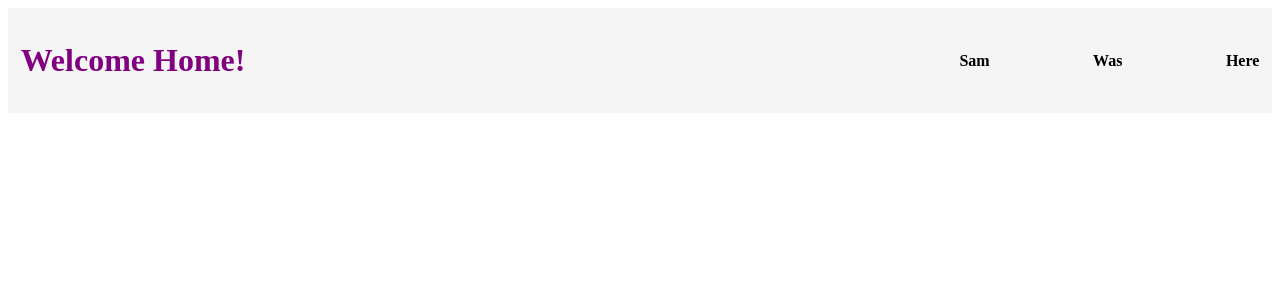
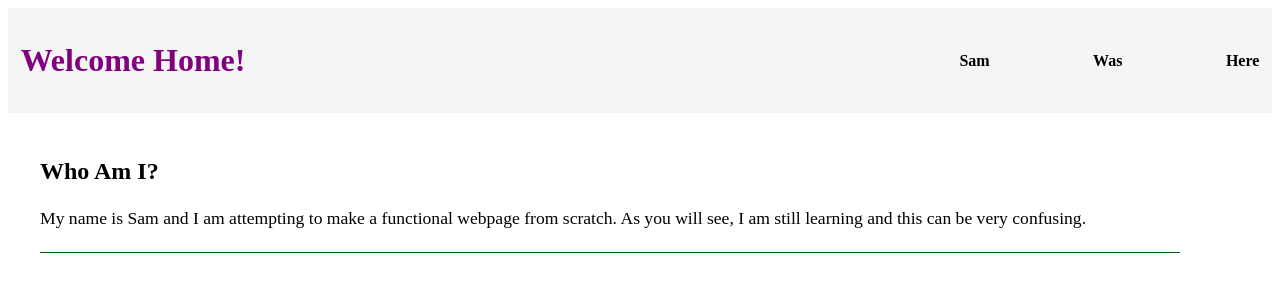
Before and after one commit to sam-stikeleather/jabba-the-hutt, a plain HTML site: page index.html in a window 1280 px wide. Drawn offline with Linux system fonts and the light colour scheme.

Commit message:
added hover affects to confusing

```diff
--- a/assets/stylesheet.css
+++ b/assets/stylesheet.css
@@ -27,3 +27,41 @@ nav a {
 nav a:hover {
     color: orange;
 }
+
+main {
+    display: flex;
+    flex: 1 1 0;
+    max-width: 1200px;
+    margin: 2% auto;
+}
+section {
+    flex: 1 1 0;
+    padding-right: 5%;
+}
+article {
+    border-bottom: 1px solid darkgreen;
+}
+article p {
+    margin: 2% 0;
+    font-size: 110%;
+}
+span[data-descr] {
+    position: relative;
+    text-decoration: none;
+    color: black;
+    cursor: help;
+}
+span[data-descr]:hover::after {
+    content: attr(data-descr);
+    position: absolute;
+    left: 0;
+    top: 24px;
+    min-width: 200px;
+    border: black;
+    border-radius: 10px;
+    background-color: whitesmoke;
+    padding: 12px;
+    color: purple;
+    font-size: 110%;
+    z-index: 1;
+}
--- a/index.html
+++ b/index.html
@@ -18,5 +18,19 @@
         </ul>
     </nav>
     </header>
+
+    <main>
+        <section>
+            <article>
+                <h2>Who Am I?</h2>
+                <div>
+                    <p>
+                        My name is Sam and I am attempting to make a functional webpage from scratch.
+                        As you will see, I am still learning and this can be very <span data-descr="I have ADHD">confusing</span>.
+                    </p>
+                </div>
+            </article>
+        </section>
+    </main>
 </body>
 </html>
```
